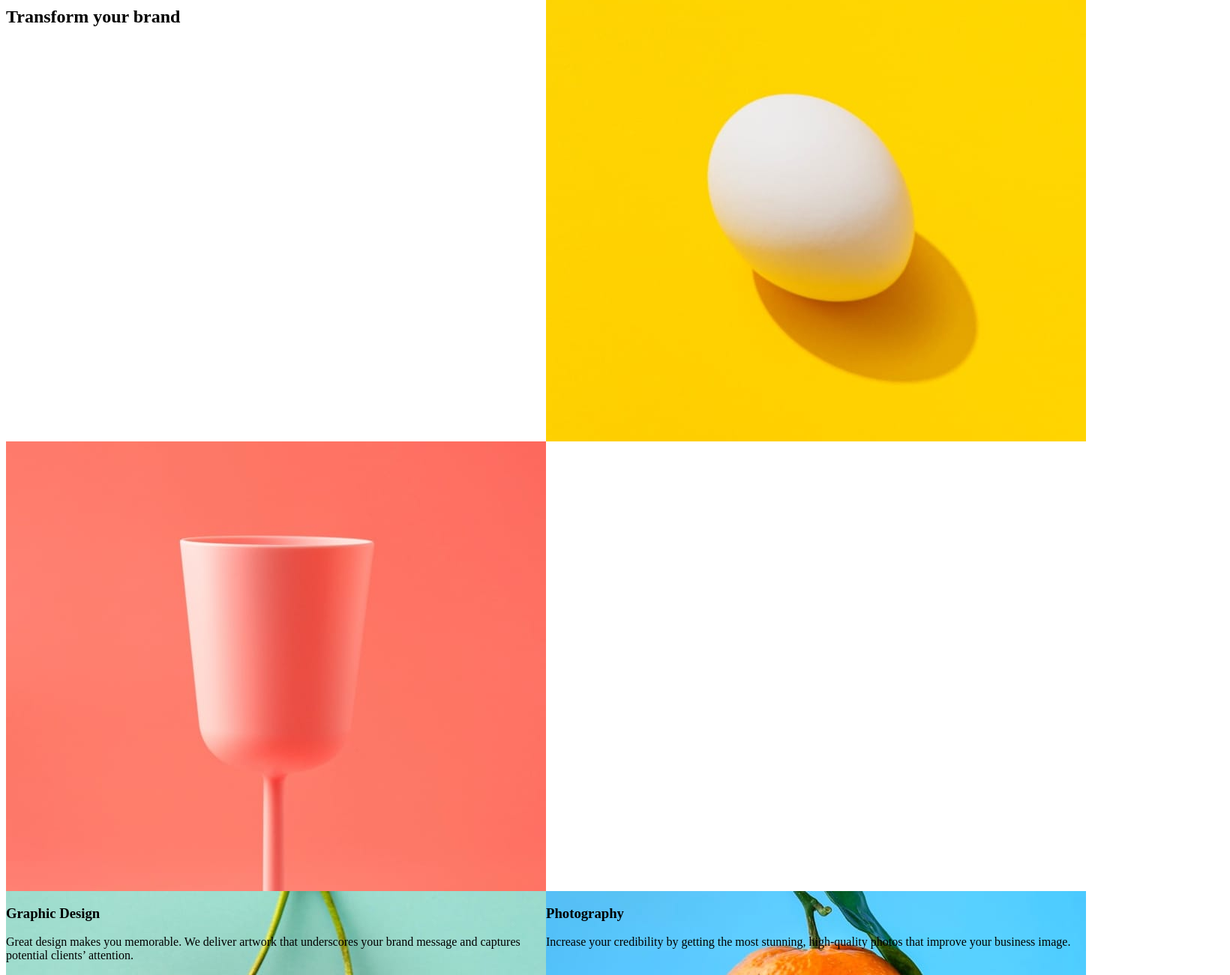
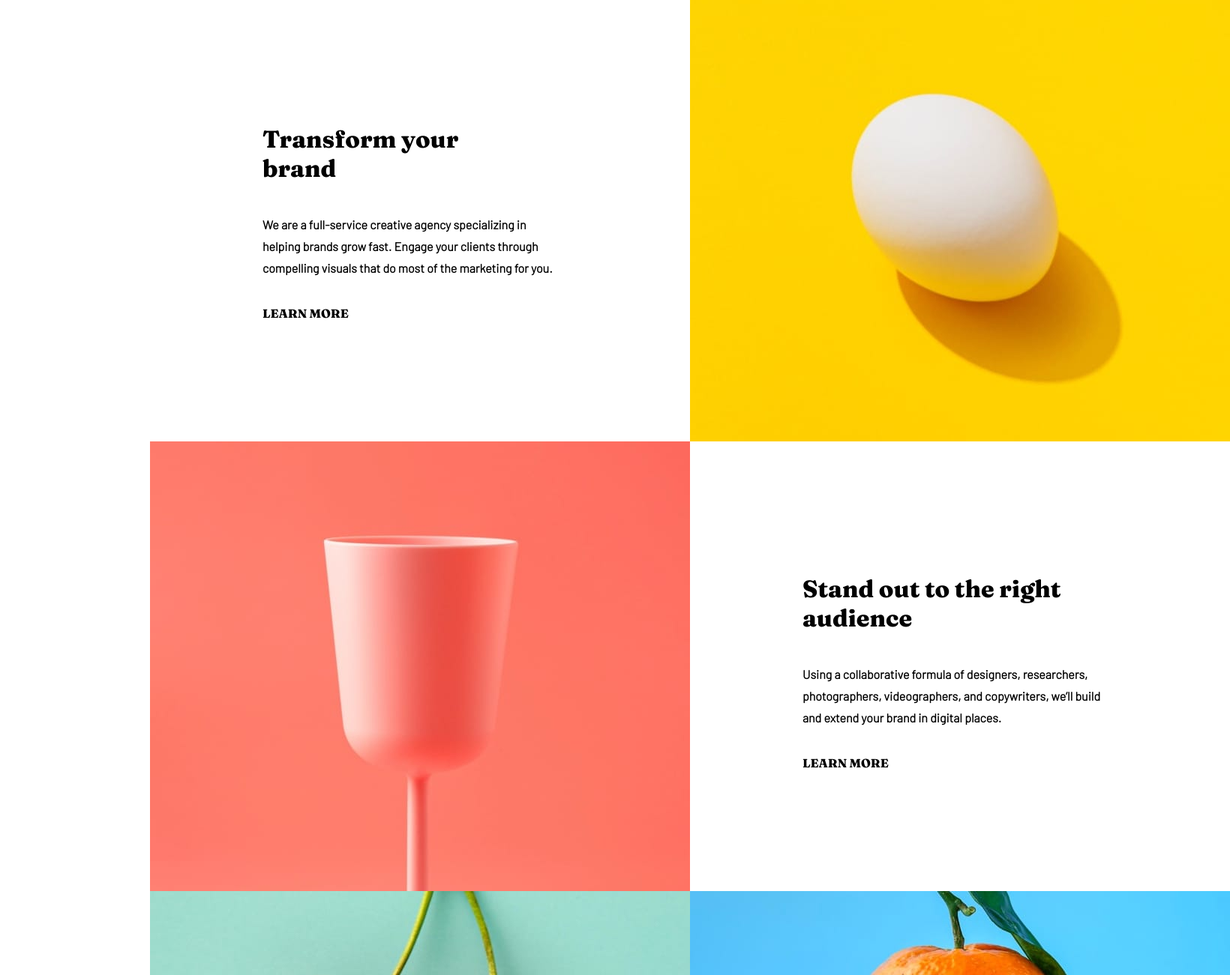
Before and after one commit to pietroballarin/sunnyside, a plain HTML site: page public/index.html in a window 1280 px wide. Shown: the part 579-1880 px from the top of the page at 75% size, 1640 px wide, since content can reach past the window. Drawn offline with Linux system fonts and the light colour scheme.

Commit message:
second section almost done

```diff
--- a/public/index.html
+++ b/public/index.html
@@ -37,20 +37,25 @@
 
     <section id="qualities">
       <div class="box">
-        <h2>Transform your brand</h2>
-        <p></p>
-        <a></a>
+        <div class="info-box">
+          <h2>Transform your <br/> brand</h2>
+          <p>We are a full-service creative agency specializing in <br/> helping brands grow fast.
+            Engage your clients through <br/> compelling visuals that do most of the marketing for you.
+          </p>
+          <a>LEARN MORE</a>
+        </div>
       </div>
       <div class="box">
-        <img/>
       </div>
       <div class="box">
-        <img/>
       </div>
       <div class="box">
-        <h2></h2>
-        <p></p>
-        <a></a>
+        <div class="info-box">
+          <h2>Stand out to the right audience</h2>
+          <p>Using a collaborative formula of designers, researchers, photographers, videographers, and copywriters, we’ll build and extend your brand in digital places.
+          </p>
+          <a>LEARN MORE</a>
+        </div>
       </div>
       <div class="box">
         <div class="text-box">
--- a/public/styles.css
+++ b/public/styles.css
@@ -1,6 +1,12 @@
+:root {
+    --font1: 'Fraunces', serif;
+}
+
 body {
     max-width: 1920px;
     font-size: 16px;
+    margin-right: 25vh;
+    margin-left: 25vh;
 }
 
 h1 {
@@ -8,7 +14,7 @@ h1 {
     color: #fff;
     font-size: 3em;
     padding-top: 100px;
-    font-family: 'Fraunces', serif;
+    font-family: var(--font1);
 }
 
 header {
@@ -78,8 +84,29 @@ header > nav > ul > li > a {
     grid-gap: 0;
 }
 
-.box:nth-child(1) {
+.box > div {
+    display: flex;
+    flex-direction: column;
+    justify-content: center;
+	align-items: flex-start;
+    margin: 150px 150px 100px 150px;
+}
 
+.info-box > h2 {
+    font-family: 'Fraunces', serif;
+    font-size: 2em;
+}
+
+.info-box > p {
+    font-family: 'Barlow', sans-serif;
+    font-weight: bold;
+    line-height: 1.8;
+}
+
+.info-box > a {
+    font-family: 'Fraunces', serif;
+    font-size: 1em;
+    margin-top: 20px;
 }
 
 .box:nth-child(2) {
@@ -90,10 +117,6 @@ header > nav > ul > li > a {
     background-image: url("../images/image-stand-out.jpg");
 }
 
-.box:nth-child(4) {
-
-}
-
 .box:nth-child(5) {
     background-image: url("../images/image-graphic-design.jpg");
 }
@@ -101,3 +124,21 @@ header > nav > ul > li > a {
 .box:nth-child(6) {
     background-image: url("../images/image-photography.jpg");
 }
+
+.text-box {
+    padding-top: 230px;
+}
+
+.text-box > h3 {
+    text-align: end;
+    font-family: 'Fraunces', serif;
+    font-size: 1.5em;
+}
+
+.text-box > p {
+    text-align: center;
+    font-family: 'Barlow', sans-serif;
+    margin: 2vh 6vh auto 6vh;
+    font-weight: bold;
+    font-size: 0.9em;
+}
```
